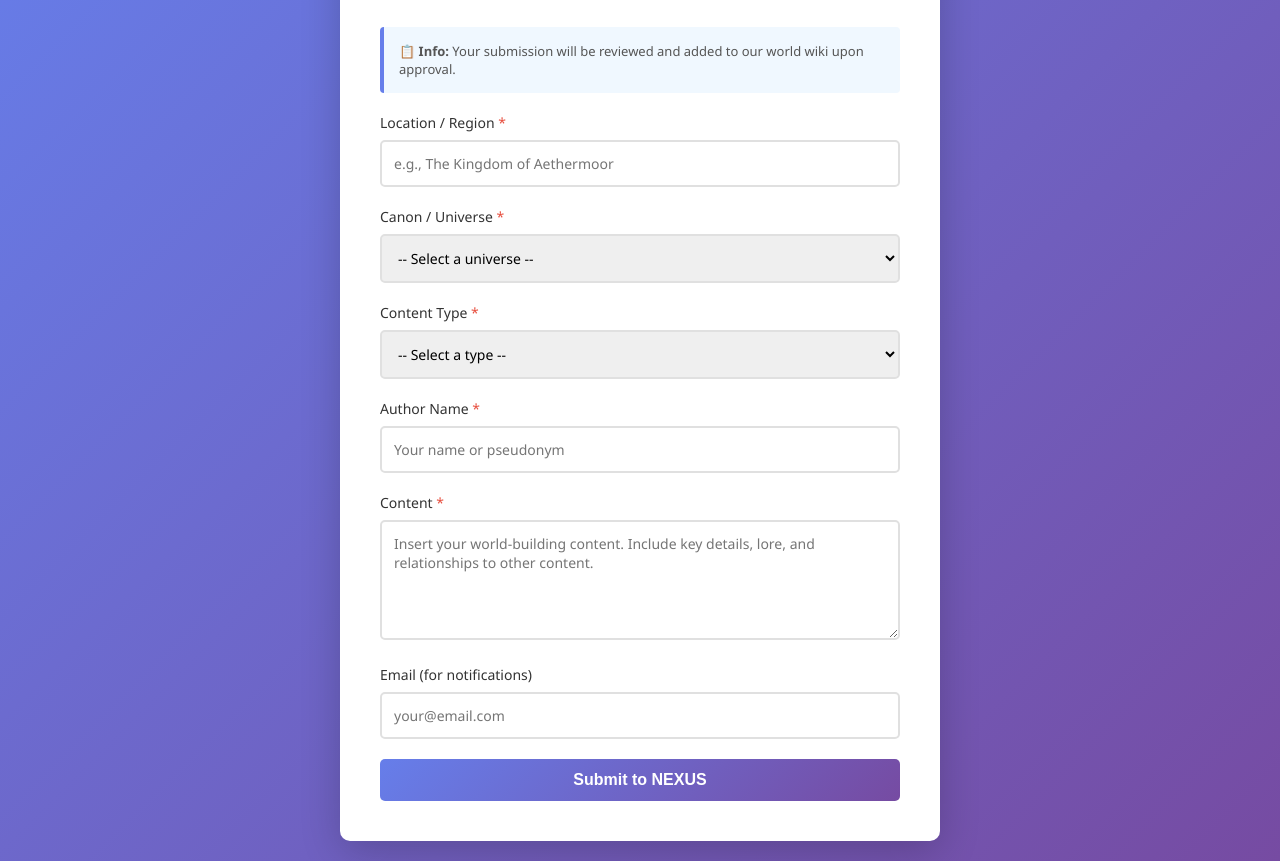
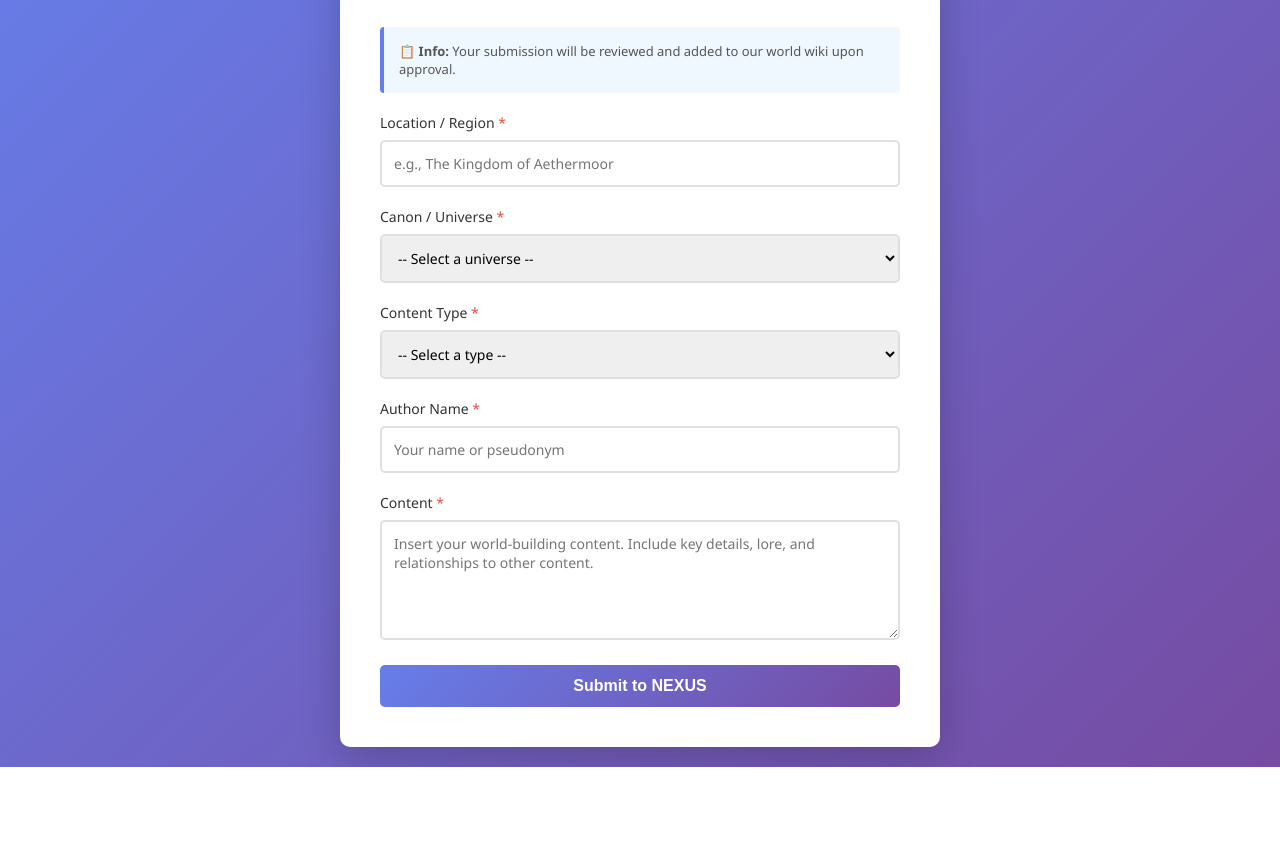
Before and after one commit to Boomboomcow/N.E.X.U.S.-Forms, a plain HTML site: page index.html in a window 1280 px wide. Shown: the part 130-991 px from the top of the page. After the commit the page ends 897 px from the top, so only its background shows below. Drawn offline with Linux system fonts and the light colour scheme.

Commit message:
Remove optional email input from form
Removed optional email input field from the form.

```diff
--- a/index.html
+++ b/index.html
@@ -247,16 +247,7 @@
                 ></textarea>
             </div>
 
-            <!-- Email (Optional) -->
-            <div class="form-group">
-                <label for="email">Email (for notifications)</label>
-                <input
-                    type="email"
-                    id="email"
-                    name="email"
-                    placeholder="your@email.com"
-                >
-            </div>
+
 
             <button type="submit" id="submitBtn">
                 Submit to NEXUS
```
